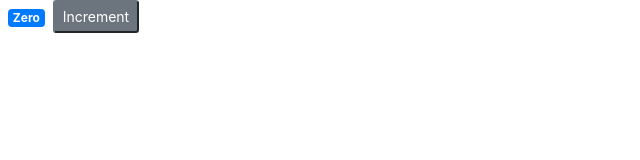
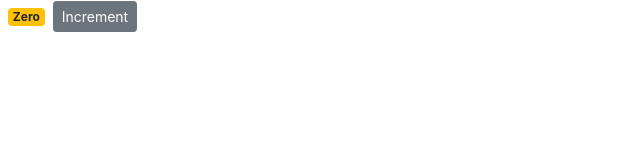
Before and after one commit to JohnJBarrett22/React-Counter, a React (Create React App) app: page / in a window 1280 px wide. Shown: the top 160 px of the page, without its empty margins (0-640 px from the left). Built offline with nearby package versions, Linux system fonts and the light colour scheme.

Commit message:
Completed badge counter, moving on to rendering lists

```diff
--- a/src/components/counter.jsx
+++ b/src/components/counter.jsx
@@ -5,13 +5,25 @@
     count: 0,
     imageUrl: "https://picsum.photos/200"
   };
+
+  styles = {
+    fontSize: 10,
+    fontWeight: "bold"
+  };
+
   render() {
     return (
       <React.Fragment>
-        <span className="badge badge-primary m-2">{this.formatCount()}</span>
-        <button className="bn btn-secondary btn-sm">Increment</button>
+        <span className={this.getBadgeClasses()}>{this.formatCount()}</span>
+        <button className="btn btn-secondary btn-sm">Increment</button>
       </React.Fragment>
     );
+  }
+
+  getBadgeClasses() {
+    let classes = "badge m-2 badge-";
+    classes += this.state.count === 0 ? "warning" : "primary";
+    return classes;
   }
 
   formatCount() {
```
